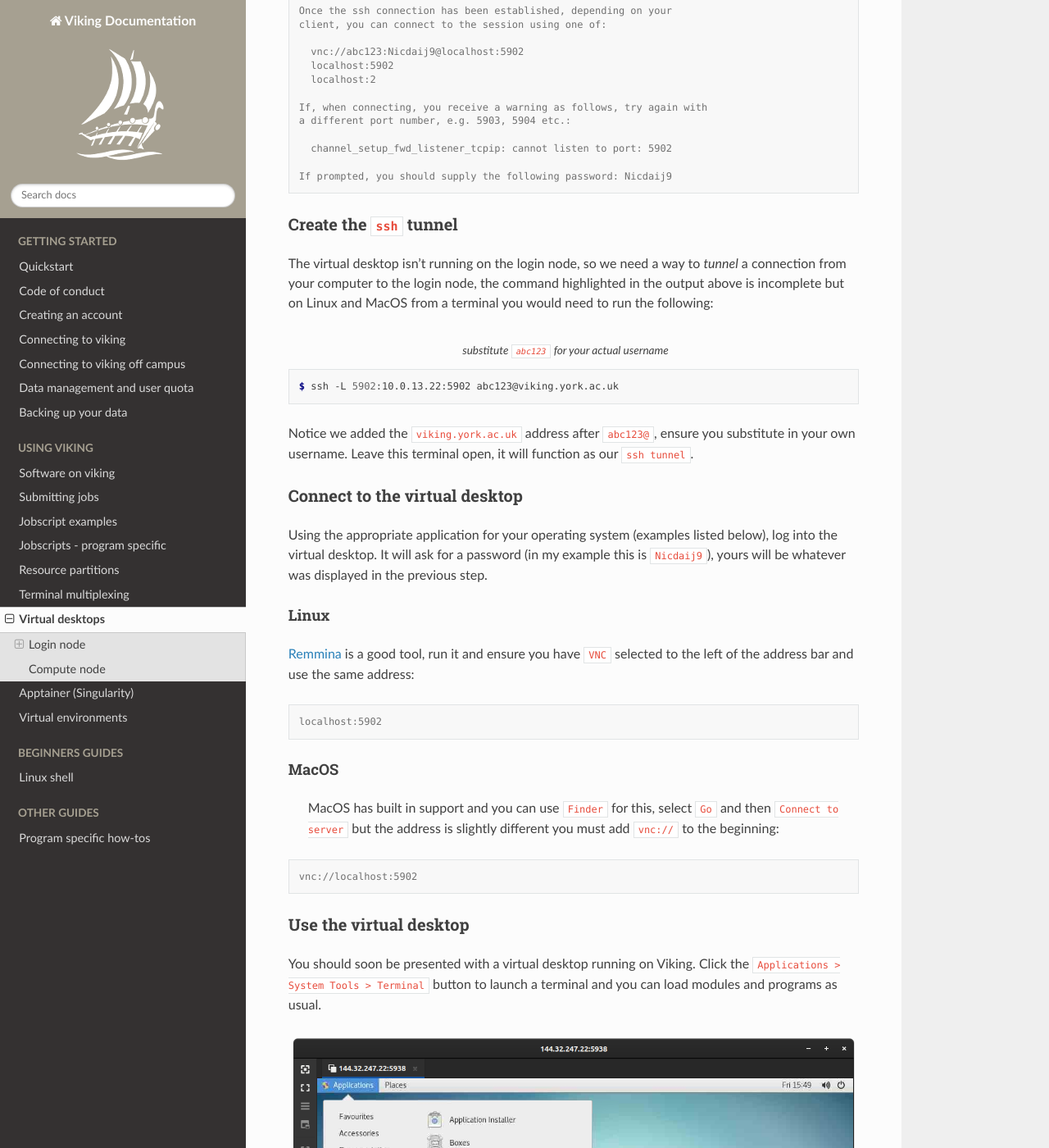
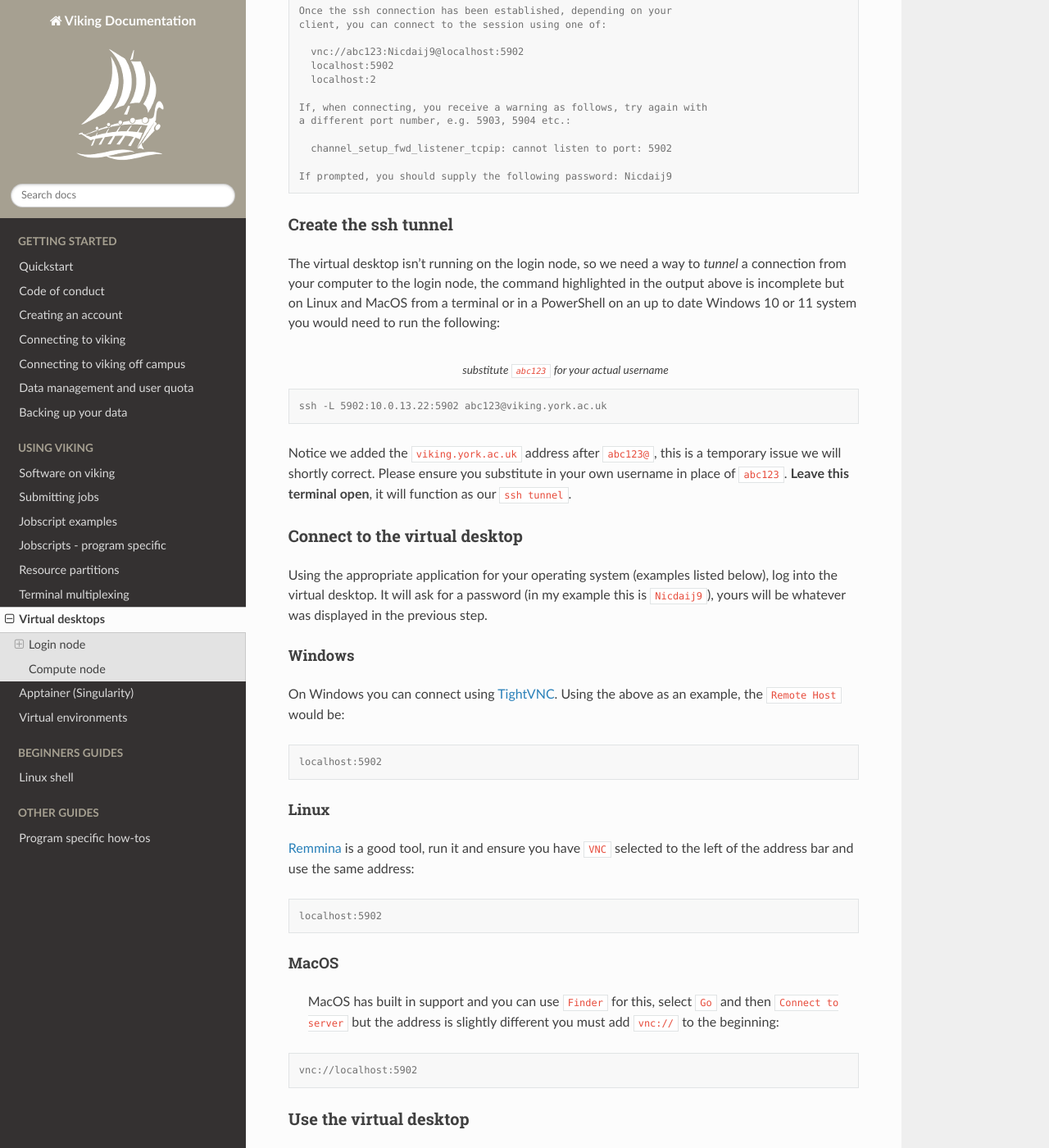
Before and after one commit to university-of-york/research-it-documentation, a Sphinx documentation site: the page built from docs/source/using_viking/virtual_desktops.rst, in a window 1280 px wide and 1400 px high, scrolled down 1676 px. Shown: the whole window at 82% size. Built offline with Sphinx 7.4.7 and the Read the Docs theme 2.0.0, drawn with Linux system fonts in a browser that asks for light colours; some of the changed text lies outside the part shown.

Commit message:
add in powershell in virtual desktops

```diff
--- a/docs/source/using_viking/virtual_desktops.rst
+++ b/docs/source/using_viking/virtual_desktops.rst
@@ -95,17 +95,17 @@ We need more info, from the output copy and run the command from the line highli
     If prompted, you should supply the following password: Nicdaij9
 
 
-Create the ``ssh`` tunnel
-^^^^^^^^^^^^^^^^^^^^^^^^^
+Create the ssh tunnel
+^^^^^^^^^^^^^^^^^^^^^
 
-The virtual desktop isn't running on the login node, so we need a way to *tunnel* a connection from your computer to the login node, the command highlighted in the output above is incomplete but on Linux and MacOS from a terminal you would need to run the following:
+The virtual desktop isn't running on the login node, so we need a way to *tunnel* a connection from your computer to the login node, the command highlighted in the output above is incomplete but on Linux and MacOS from a terminal or in a PowerShell on an up to date Windows 10 or 11 system you would need to run the following:
 
 .. code-block:: console
     :caption: substitute ``abc123`` for your actual username
 
-    $ ssh -L 5902:10.0.13.22:5902 abc123@viking.york.ac.uk
+    ssh -L 5902:10.0.13.22:5902 abc123@viking.york.ac.uk
 
-Notice we added the ``viking.york.ac.uk`` address after ``abc123@``, ensure you substitute in your own username. Leave this terminal open, it will function as our ``ssh tunnel``.
+Notice we added the ``viking.york.ac.uk`` address after ``abc123@``, this is a temporary issue we will shortly correct. Please ensure you substitute in your own username in place of ``abc123``. **Leave this terminal open**, it will function as our ``ssh tunnel``.
 
 
 Connect to the virtual desktop
@@ -113,14 +113,14 @@ Connect to the virtual desktop
 
 Using the appropriate application for your operating system (examples listed below), log into the virtual desktop. It will ask for a password (in my example this is ``Nicdaij9``), yours will be whatever was displayed in the previous step.
 
-.. Windows
-.. """""""
-..
-.. On Windows you can connect using `TightVNC <https://www.tightvnc.com/download.php>`_. Using the above as an example (your details will be different), the ``Remote Host`` would be:
-..
-.. .. code-block:: console
-..
-..     localhost:5902
+Windows
+"""""""
+
+On Windows you can connect using `TightVNC <https://www.tightvnc.com/download.php>`_. Using the above as an example, the ``Remote Host`` would be:
+
+.. code-block:: console
+
+    localhost:5902
 
 Linux
 """"""
@@ -199,6 +199,10 @@ Your ``Identity`` code will be different to mine, this is just an example.
 Compute node
 -------------
 
+.. attention::
+
+    This does not currently work and it being worked on, please bear with us.
+
 The above method is great for light work like checking results but what if you want to do the heavy work with a GUI application? It's easy, when you get the the virtual desktop :ref:`like above <virtual_desktop>`, then you ask for some resources on a compute node, this is exactly the same as using the ``srun`` command however we use a special wrapper called ``start-interactive-session.sh`` in the terminal in the virtual desktop, for example:
 
 .. code-block:: console
```
